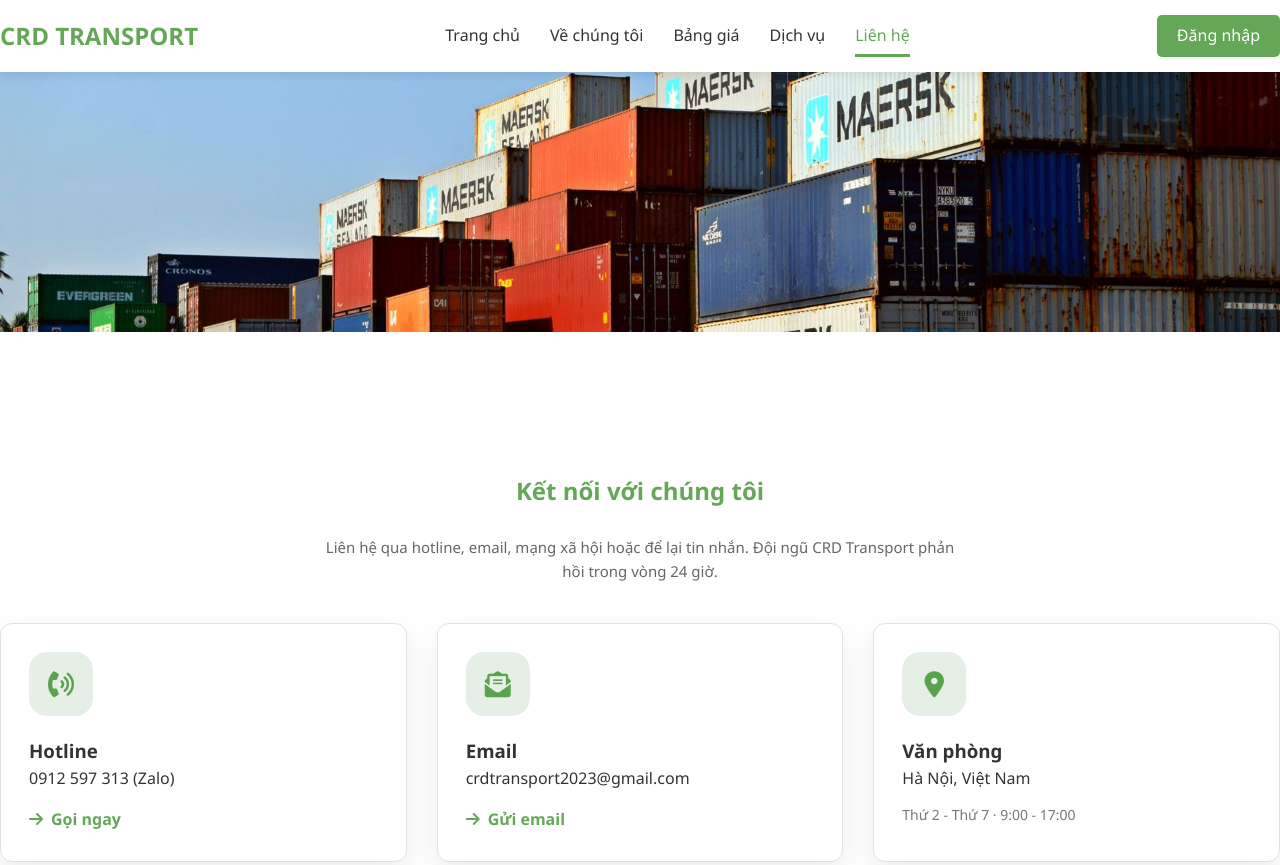
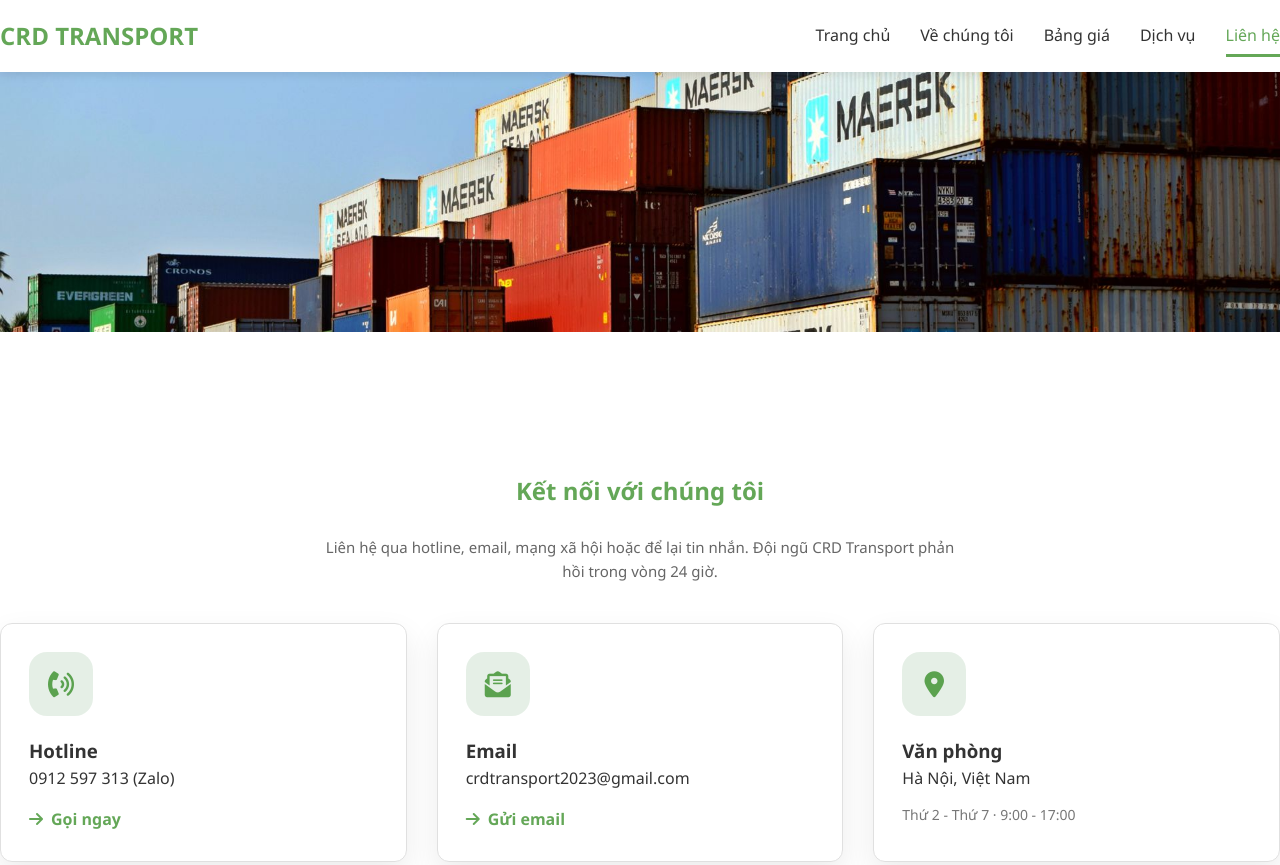
Before and after one commit to CRDTransport/vanchuyen, a plain HTML site: page contact.html in a window 1280 px wide. Shown: the top 865 px of the page. Drawn offline with nearby package versions, Linux system fonts and the light colour scheme.

Commit message:
Add files via upload

```diff
--- a/contact.html
+++ b/contact.html
@@ -20,9 +20,6 @@
           <a href="service.html">Dịch vụ</a>
           <a href="contact.html" class="active">Liên hệ</a>
         </nav>
-        <div class="header-actions">
-          <a href="login.html" class="btn-header">Đăng nhập</a>
-        </div>
       </div>
     </div>
   </header>
@@ -86,25 +83,5 @@
 
   <script src="https://unpkg.com/aos@2.3.1/dist/aos.js"></script>
   <script>AOS.init();</script>
-
-  <script>
-  // update header login state / handle logout
-  (function(){
-    try {
-      const headerActions = document.querySelector('.header-actions');
-      const userJson = localStorage.getItem('crd_user');
-      if (!headerActions) return;
-      if (userJson) {
-        const user = JSON.parse(userJson);
-        headerActions.innerHTML = '<a href="account.html" class="btn-header">Xin chào, ' + (user.name || user.email || user.provider) + '</a>' +
-                                  '<a href="#" id="logout-btn" class="btn-header" style="margin-left:8px;background:#c62828">Đăng xuất</a>';
-        const logout = document.getElementById('logout-btn');
-        logout && logout.addEventListener('click', function(e){ e.preventDefault(); localStorage.removeItem('crd_user'); window.location.href='index.html'; });
-      } else {
-        headerActions.innerHTML = '<a href="login.html" class="btn-header">Đăng nhập</a>';
-      }
-    } catch(e) { console.warn('Header auth script error', e); }
-  })();
-  </script>
 </body>
 </html>
```
Also changed, not shown: Baohiemhanghoa.html (+0 -3 lines), about.html (+0 -3 lines), dieukienvanchuyen.html (+0 -3 lines), giaiphap.html (+0 -3 lines), hoptac.html (+0 -3 lines), index.html (+1 -3 lines), pricing.html (+0 -22 lines), privacy.html (+0 -3 lines), service.html (+0 -3 lines), terms.html (+0 -3 lines).
